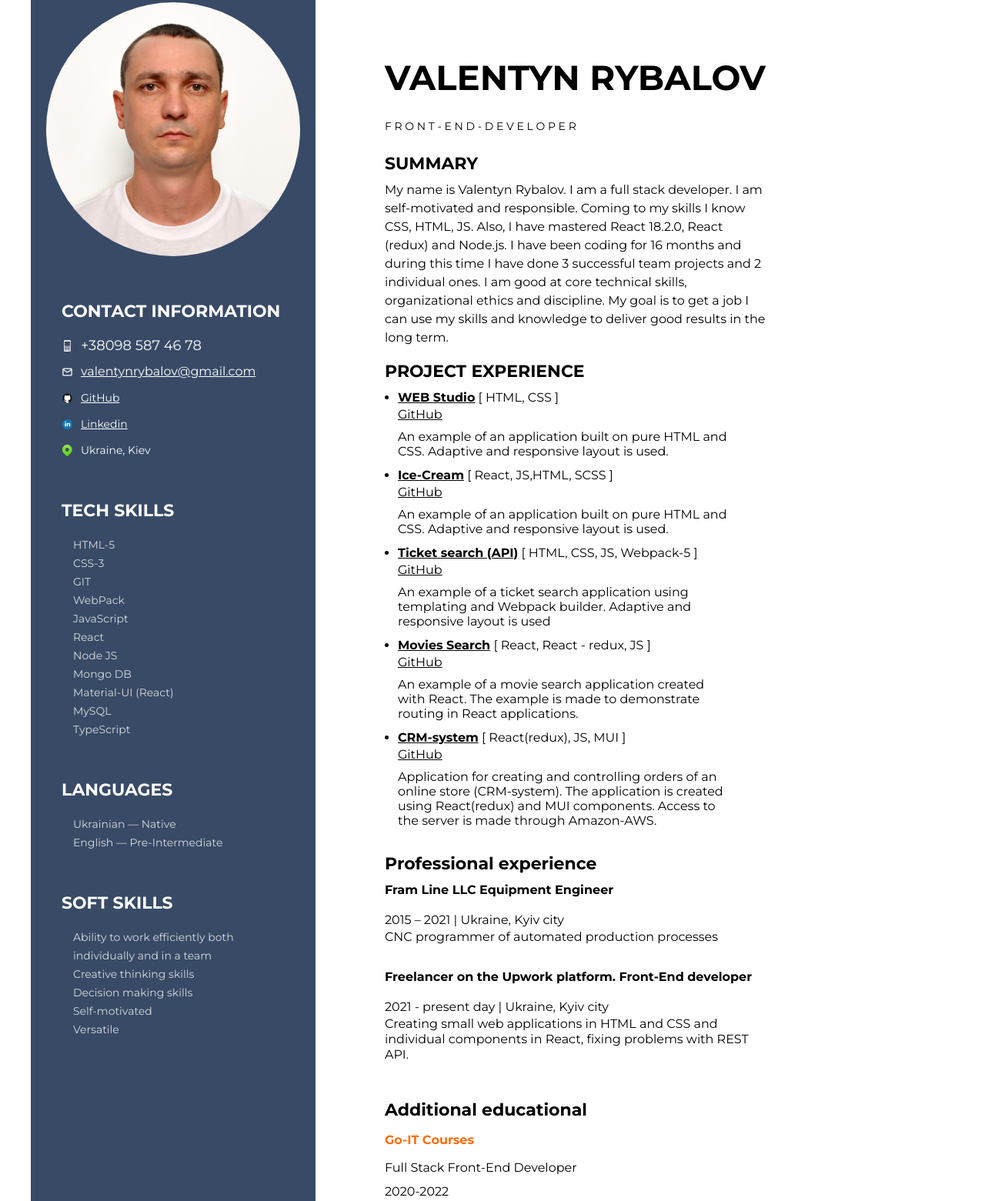
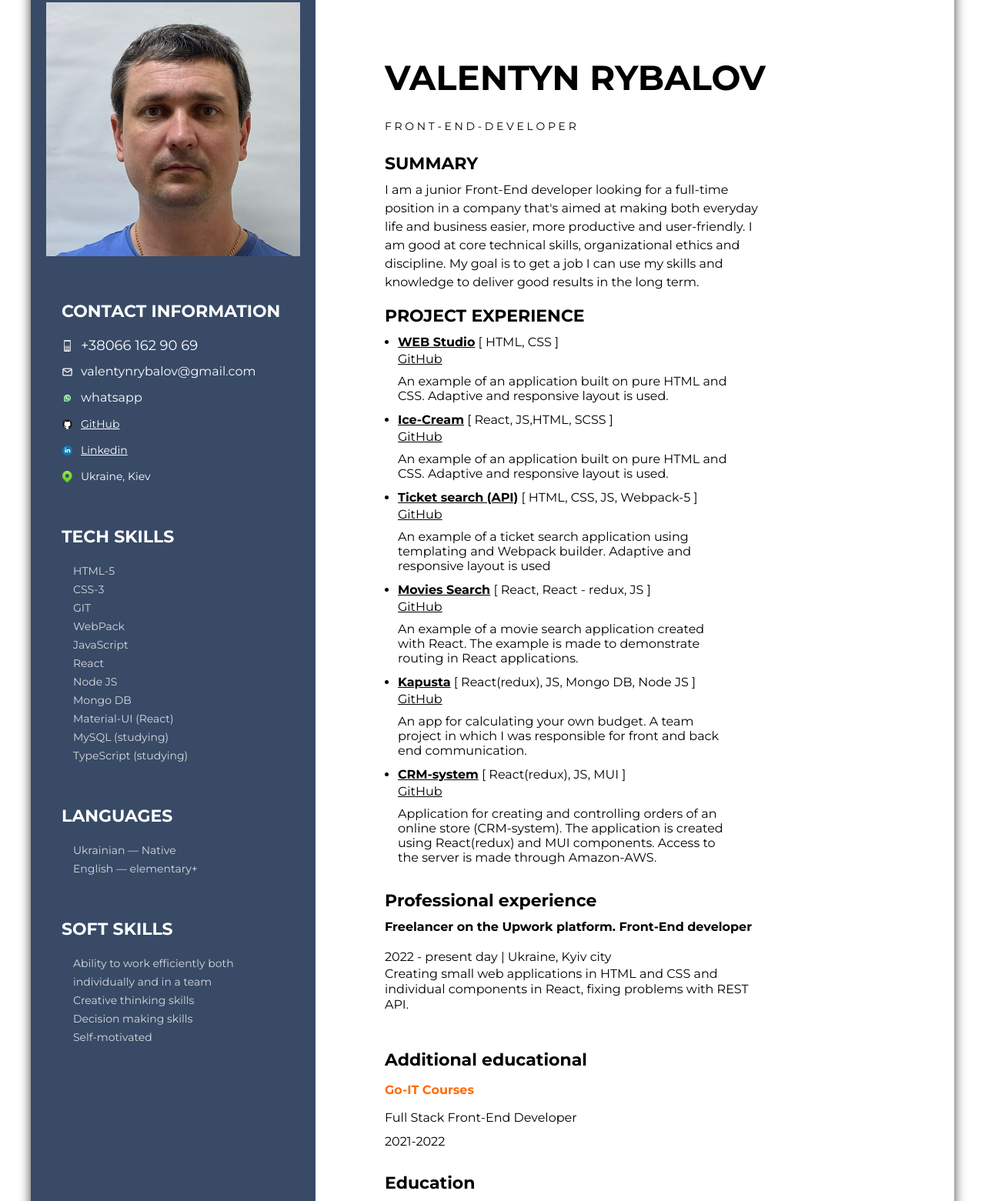
Before and after one commit to RybalovValentyn/Myrezume, a plain HTML site: page index.html in a window 1280 px wide. Shown: the part 77-1638 px from the top of the page at 77% size. Drawn offline with Linux system fonts and the light colour scheme.

Commit message:
now photo

```diff
--- a/index.html
+++ b/index.html
@@ -13,7 +13,7 @@
         <!--mainconteiner-->
         <div class="wrapper">
           <aside class="sidebar">
-            <img class="my-photo" src="./Rybalov-Valentyn.jpg" alt="my photo">
+            <img class="my-photo" src="./Rybalov Valentyn.JPG" alt="my photo">
             <!--Contacts container-->
             <div class="contacts-container">
               <h3 class="contacts-title">CONTACT
@@ -21,14 +21,20 @@
                 </h3>
               <div class="contact-image-container">
               <img class="contact-image" src="./images/telephone-with-buttons-svgrepo-com.svg">
-               <span class="contacts-link-type">  </span> <a class="contacts-link-tel" href="tel:+380661629069">+38098 587 46 78 </a>
+               <span class="contacts-link-type">  </span> <a class="contacts-link-tel" href="tel:+380661629069">+38066 162 90 69 </a>
               </div>
               <div  class="contact-image-container">
                 <img class="contact-image" src="./images/email-svgrepo-com.svg">
               <span class="contacts-link-type"> </span> <a class="contacts-link" href="mailto:0661629069@ukr.net">valentynrybalov@gmail.com </a>
 
+              </div>
+
+              <div  class="contact-image-container">
+                <img class="contact-image" src="./images/WhatsApp-Logo.wine.svg">
+              <span class="contacts-link-type"> </span> <a class="contacts-link" href=" https://wa.me/+380661629069">whatsapp</a>
 
               </div>
+
               <div class="contact-image-container">
                 <img class="contact-image" src="./images/github-svgrepo-com.svg">
                 <a class="contacts-Ukrain" href="https://github.com/RybalovValentyn">GitHub</a></div>
@@ -73,10 +79,10 @@
                 <span class="tech-skills-text">Material-UI (React)</span>
             </li>
             <li class="tech-skills-item">
-              <span class="tech-skills-text">MySQL</span>
+              <span class="tech-skills-text">MySQL (studying)</span>
           </li>
           <li class="tech-skills-item">
-            <span class="tech-skills-text">TypeScript</span>
+            <span class="tech-skills-text">TypeScript (studying)</span>
         </li>
             </ul>
             </div>
@@ -89,7 +95,7 @@
                   </span>
                 </li>
                  <li class="tech-skills-item">
-                  <span class="tech-skills-text">English — Pre-Intermediate</span>
+                  <span class="tech-skills-text">English — elementary+</span>
                 </li>
 
               </ul>
@@ -115,10 +121,6 @@
                   <span class="tech-skills-text">Self-motivated
                   </span>
                 </li>
-                <li class="tech-skills-item">
-                  <span class="tech-skills-text">Versatile
-                  </span>
-                </li>
               </ul>
             </div>
           </aside>
@@ -137,9 +139,9 @@
           </div>
           <div class="summary">
             <h3 class="about-me-title"> SUMMARY</h3>
-<P>My name is Valentyn Rybalov. I am a full stack developer. I am self-motivated and responsible.
-   Coming to my skills I know CSS, HTML, JS. Also, I have mastered React 18.2.0, React (redux) and Node.js.
-   I have been coding for 16 months and during this time I have done 3 successful team projects and 2 individual ones.
+<P>I am a junior Front-End developer looking for a full-time position in
+  a company that's aimed at making both everyday
+  life and business easier, more productive and user-friendly.
      I am good at core technical skills, organizational ethics and discipline.
    My goal is to get a job  I can use my skills and knowledge to deliver good results in the long term.  </P>
           </div>
@@ -172,6 +174,12 @@
                 <div><a href="https://github.com/RybalovValentyn?tab=repositories" class="project-link">GitHub</a></div>
                    <p class="project-item-text">An example of a movie search application created with React. The example is made to demonstrate routing in React applications.</p>
               </li>
+              <!-- https://kapusta-35.netlify.app/?trk=public_profile_project-title -->
+              <li class="projects-item">
+                <a class="projects-link" href="https://kapusta-35.netlify.app" target="_blank">Kapusta</a> <span class="project-list-span">[</span> <span>React(redux), JS, Mongo DB, Node JS</span> <span>]</span>
+                <div><a href="https://github.com/RybalovValentyn/Kapusta-front" class="project-link">GitHub</a></div>
+                   <p class="project-item-text">An app for calculating your own budget. A team project in which I was responsible for front and back end communication.</p>
+              </li>
               <li class="projects-item">
                 <a class="projects-link" href="https://rybalovvalentyn.github.io/trendcrm/" target="_blank">CRM-system</a> <span class="project-list-span">[</span> <span>React(redux), JS, MUI</span> <span>]</span>
                 <div><a href="https://github.com/RybalovValentyn/trendcrm" class="project-link">GitHub</a></div>
@@ -186,7 +194,7 @@
 
             <!--company 1-->
 
-            <div class="summary">
+            <!-- <div class="summary">
               <h4 class="profession-title">Fram Line LLC
                 <span class="company">Equipment Engineer</span></h4>
               <span class="profi-time">2015 – 2021 </span><span> |</span>
@@ -195,12 +203,12 @@
                 <li class="Profi-dutties-item">CNC programmer of automated production processes
                    </li>
               </ul>
-            </div>
+            </div> -->
 
             <div class="summary">
               <h4 class="profession-title">Freelancer on the Upwork platform.
                 <span class="company">Front-End developer</span></h4>
-              <span class="profi-time">2021 - present day </span><span> |</span>
+              <span class="profi-time">2022 - present day </span><span> |</span>
             <span class="profi-time">Ukraine, Kyiv city</span>
               <ul class="profi-duties">
                 <li class="Profi-dutties-item">Creating small web applications in HTML and CSS and individual components in React, fixing problems with REST API.
@@ -217,7 +225,7 @@
 
              <p class="profession-duties"> Full Stack Front-End Developer</p>
 
-             <span class="profi-time"> 2020-2022</span>
+             <span class="profi-time"> 2021-2022</span>
             <h3 class="about-me-title education-title education-cont">Education</h3>
 
             <h4 class="univ-name">National University of FoodTechnologies </h4>
--- a/style.css
+++ b/style.css
@@ -22,7 +22,8 @@ body {
   background: #fff;
   max-width: 1200px;
   margin: 0 auto;
-  /* box-shadow: 5px 9px 20px rgba(0, 0, 0, 0.15); */
+  box-shadow: 0px 0px 15px 0px rgba(0,0,0,0.75);
+  border-radius: 5px;
 }
 
 .sidebar {
@@ -30,12 +31,12 @@ body {
   width: 370px;
   padding-top: 40px;
   padding-bottom: 40px;
-  border-radius:0px 20px 20px 0px;
+  border-radius:5px 0px 0px 5px;
 }
 
 .my-photo {
   width: 330px;
-  border-radius: 50%;
+  /* border-radius: 50%; */
   display: block;
   margin-left: auto;
   margin-right: auto;
@@ -80,7 +81,7 @@ body {
   font-weight: 500;
   line-height: 24px;
   color: #fff;
-
+  text-decoration: none;
 }
 
 .contacts-link-tel{
```
Also changed, not shown: Rybalov Valentyn.JPG (added), images/WhatsApp-Logo.wine.svg (added).
